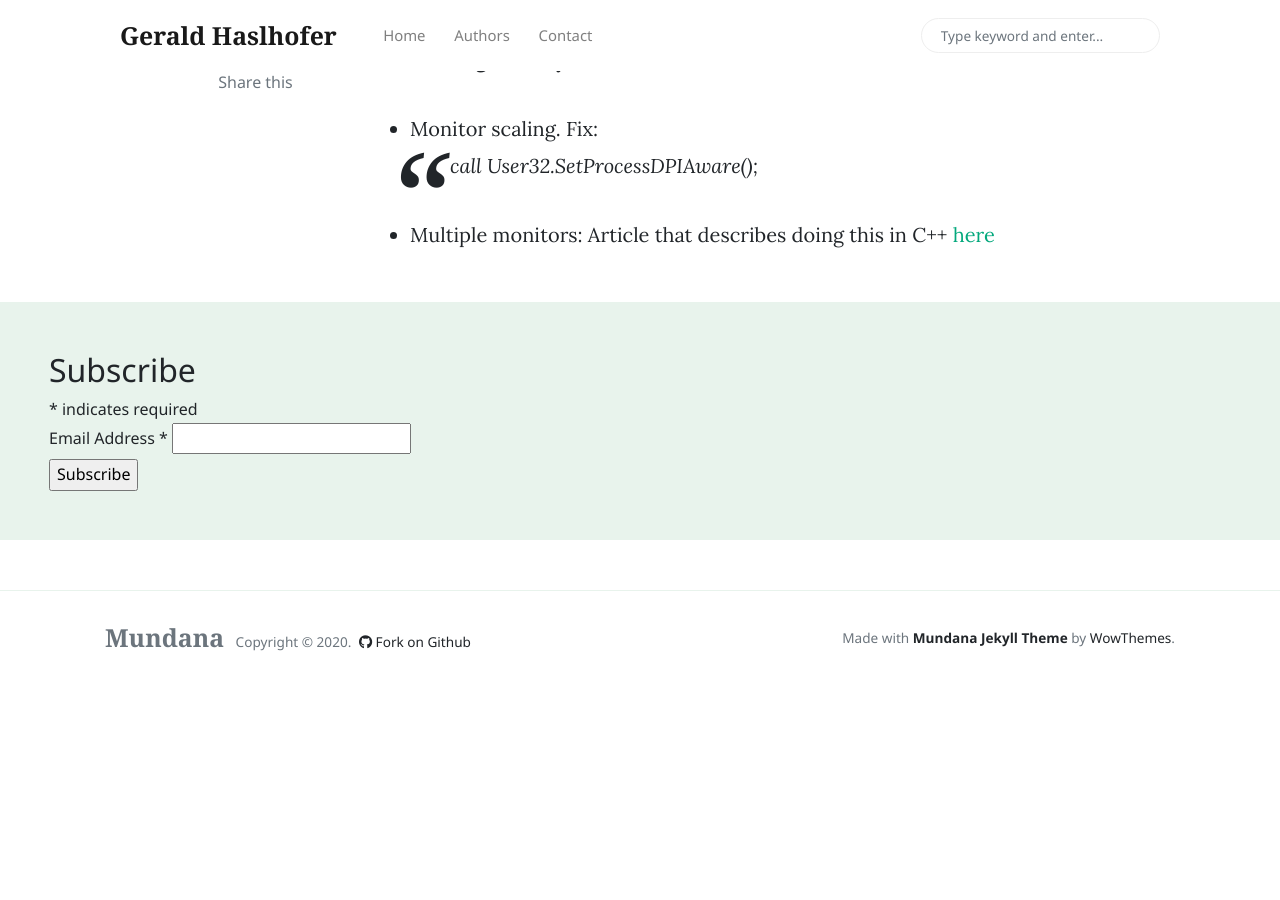
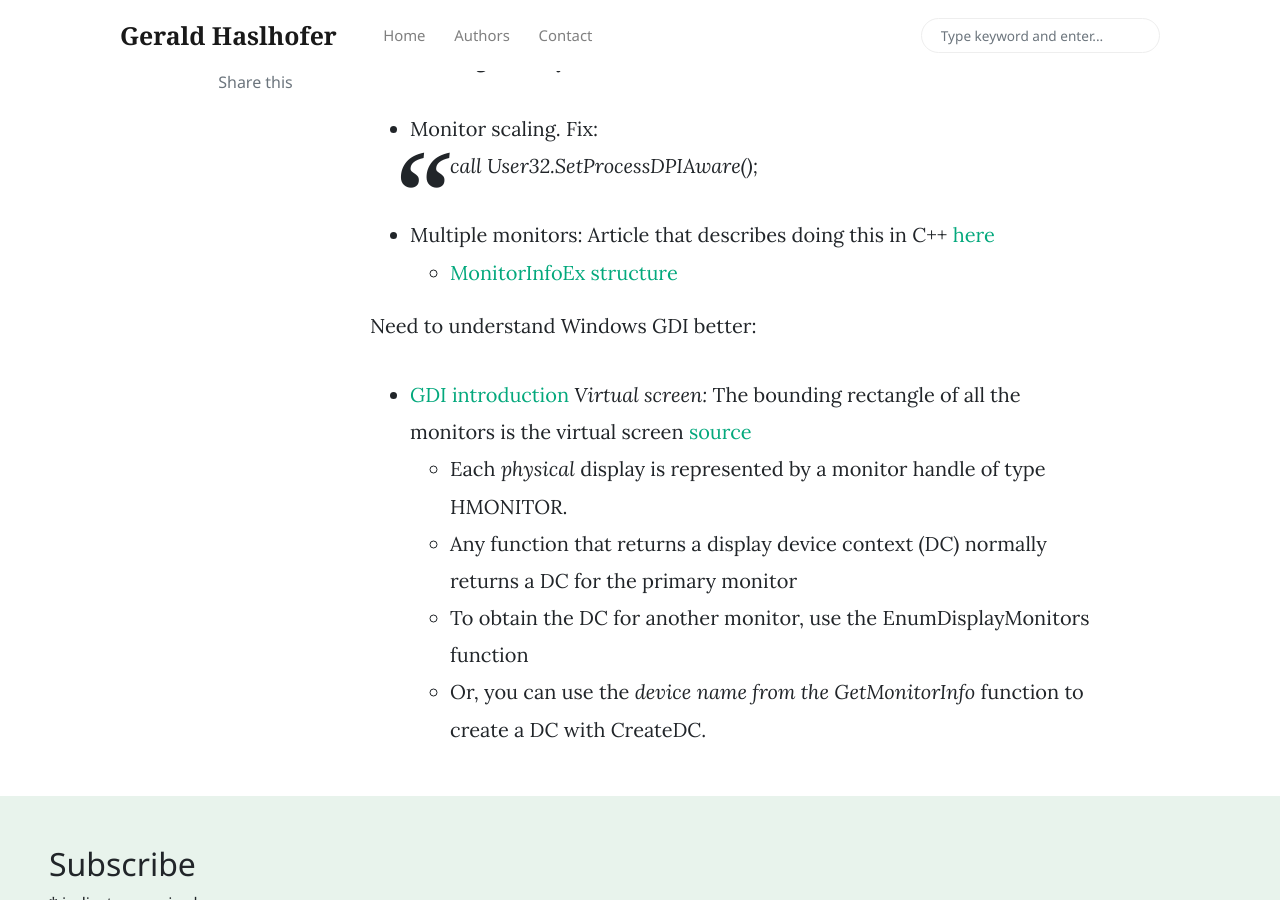
Before and after one commit to haslhofer/haslhofer.github.io, a Jekyll site: the page built from _posts/2020-05-16-taking-screenshot.md, in a window 1280 px wide and 900 px high, scrolled down 2086 px. Built offline with Jekyll 4.4.1, drawn with Linux system fonts in a browser that asks for light colours; nearby versions of some CDN libraries; comment, search, counter and statistics services are not loaded; before the commit the page ends 2770 px from its top, so only the background shows below that.

Commit message:
screesnhot

```diff
--- a/_posts/2020-05-16-taking-screenshot.md
+++ b/_posts/2020-05-16-taking-screenshot.md
@@ -52,3 +52,13 @@ add package to dot net core:
     > call User32.SetProcessDPIAware();
 
 - Multiple monitors: Article that describes doing this in C++ [here](https://www.apriorit.com/dev-blog/193-multi-monitor-screenshot)
+    - [MonitorInfoEx structure](https://www.pinvoke.net/default.aspx/user32/MONITORINFO.html)
+
+
+Need to understand Windows GDI better:
+- [GDI introduction](https://docs.microsoft.com/en-us/windows/win32/gdi/multiple-display-monitors)
+*Virtual screen:* The bounding rectangle of all the monitors is the virtual screen [source](https://docs.microsoft.com/en-us/windows/win32/gdi/the-virtual-screen)
+    - Each *physical* display is represented by a monitor handle of type HMONITOR.
+    - Any function that returns a display device context (DC) normally returns a DC for the primary monitor
+    - To obtain the DC for another monitor, use the EnumDisplayMonitors function
+    - Or, you can use the *device name from the GetMonitorInfo* function to create a DC with CreateDC.
```
